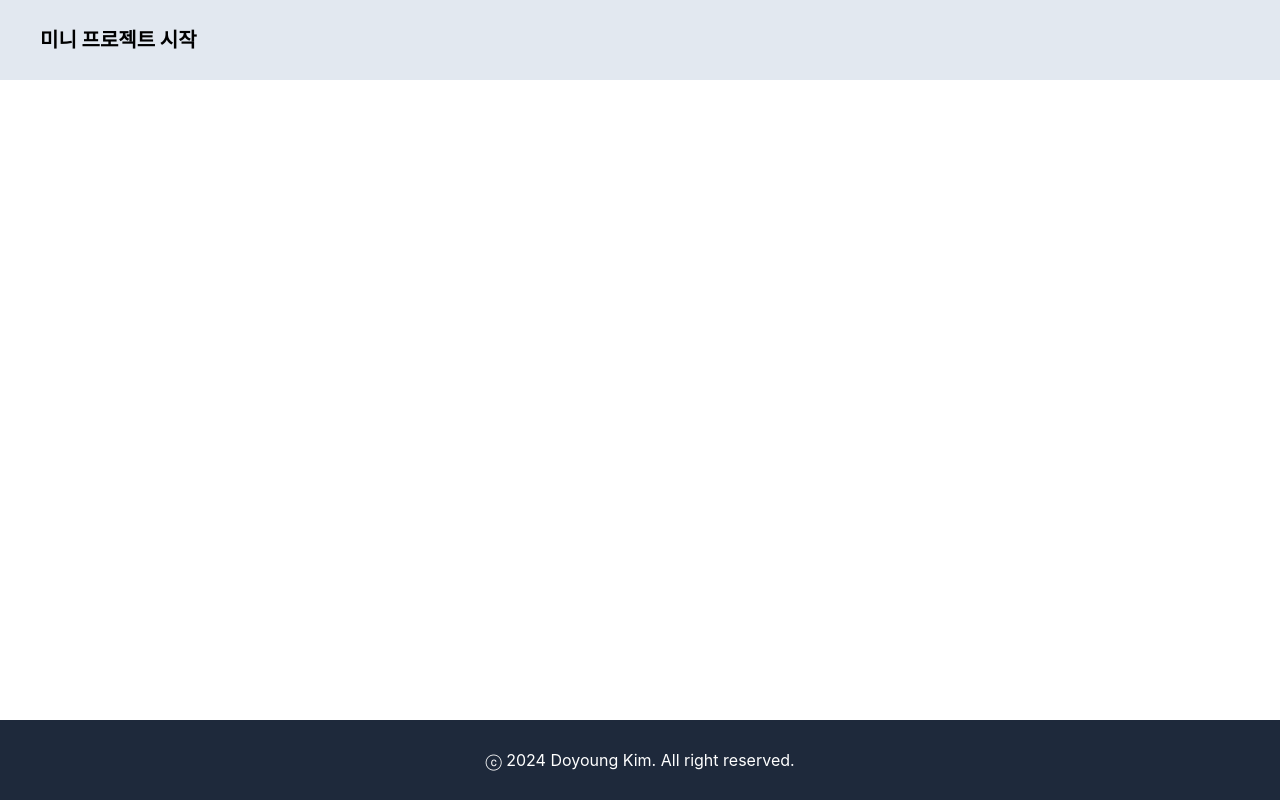
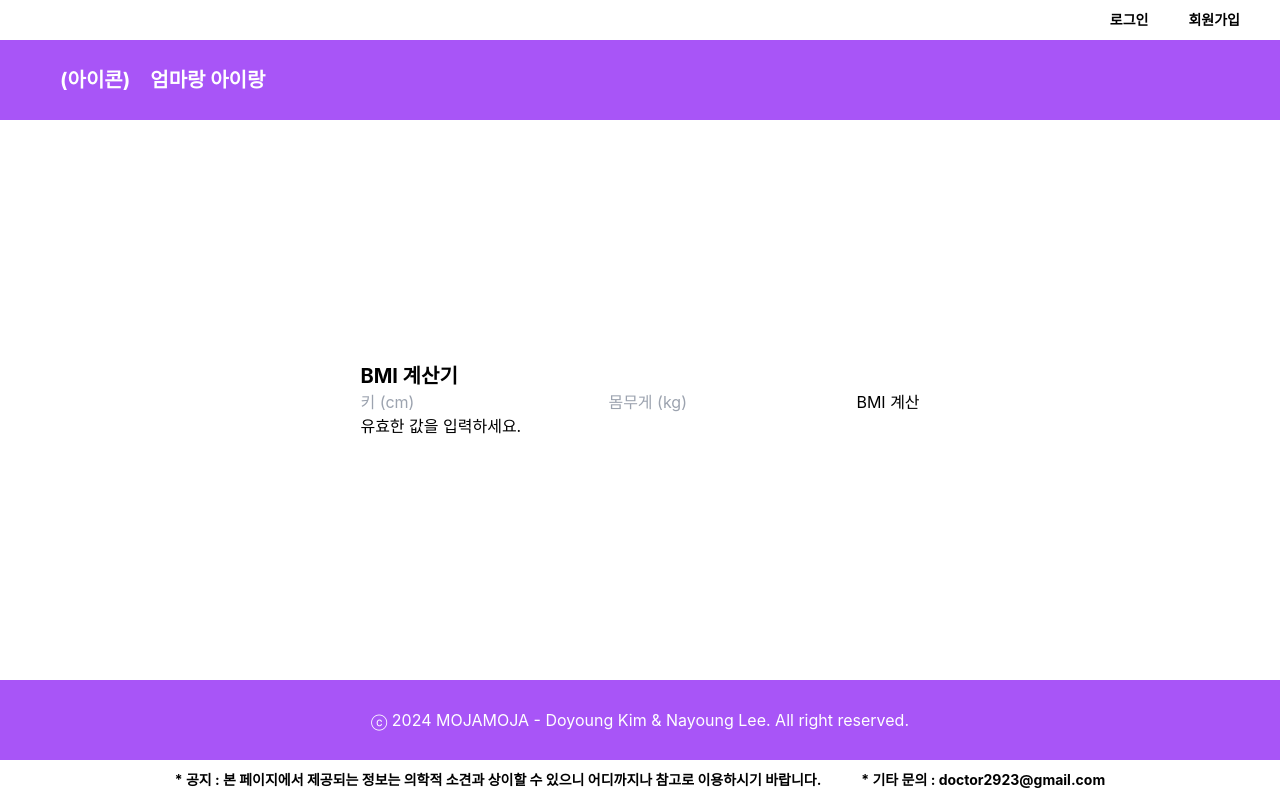
Before and after one commit to DoyoungKim273/2, a React (Create React App) app in the folder mini/: page / in a window 1280 px wide. Built offline with nearby package versions, Linux system fonts and the light colour scheme.

Commit message:
bmi 계산기

```diff
--- a/mini/src/App.js
+++ b/mini/src/App.js
@@ -1,16 +1,28 @@
 import logo from './logo.svg';
 import './App.css';
+import BMI from './body/BMI';
 
 function App() {
   return (
     <div className="flex flex-col w-full max-w-screen-xl h-screen mx-auto overscroll-y-auto">
-      <header className="flex justify-between items-center h-20 p-10 text-xl font-bold text-black bg-slate-200">
-      <div>미니 프로젝트 시작</div>
+      <div className="flex justify-end items-center h-5 p-5 text-sm font-bold">
+        <div className="p-5">로그인</div>
+        <div className="p-5">회원가입</div>
+      </div>
+      <header className="flex justify-start items-center h-20 p-10 text-xl font-bold text-white bg-purple-500" >
+      <div className="p-5">(아이콘)</div>
+      <div>엄마랑 아이랑</div>
       </header>
-      <main className="grow flex flex-col justify-center items-center"></main>
-      <footer className="flex justify-center items-center h-20 bg-slate-800 text-base text-white">
-        ⓒ 2024 Doyoung Kim. All right reserved.
+      <main className="grow flex flex-col justify-center items-center">
+        <BMI/>
+      </main>
+      <footer className="flex justify-center items-center h-20 bg-purple-500 text-base text-white">
+        ⓒ 2024 MOJAMOJA - Doyoung Kim & Nayoung Lee. All right reserved.
       </footer>
+      <div className="flex justify-center items-center h-5 p-5 text-sm font-bold">
+        <div className="p-5">* 공지 : 본 페이지에서 제공되는 정보는 의학적 소견과 상이할 수 있으니 어디까지나 참고로 이용하시기 바랍니다.</div>
+        <div className="p-5">* 기타 문의 : doctor2923@gmail.com</div>
+      </div>
     </div>
   );
 }
--- /dev/null
+++ b/mini/src/body/BMI.js
@@ -0,0 +1,50 @@
+import React, { useState } from "react";
+
+export default function BMI() {
+  // 상태 변수를 정의합니다.
+  const [height, setHeight] = useState("");
+  const [weight, setWeight] = useState("");
+  const [bmi, setBmi] = useState(null);
+
+  // BMI 계산 함수입니다.
+  const calculateBMI = () => {
+    const heightInMeters = parseFloat(height) / 100; // cm를 m로 변환
+    const weightInKg = parseFloat(weight);
+
+    if (heightInMeters > 0 && weightInKg > 0) {
+      const bmiValue = weightInKg / (heightInMeters * heightInMeters);
+      setBmi(bmiValue.toFixed(2));
+    } else {
+      setBmi(null);
+    }
+  };
+
+  return (
+    <div>
+      <div id="bmi-calculator">
+        <h2 className="text-xl font-bold">BMI 계산기</h2>
+        <div></div>
+        <input
+          type="number"
+          id="height"
+          placeholder="키 (cm)"
+          value={height}
+          onChange={(e) => setHeight(e.target.value)}
+        />
+        <input
+          type="number"
+          id="weight"
+          placeholder="몸무게 (kg)"
+          value={weight}
+          onChange={(e) => setWeight(e.target.value)}
+        />
+        <button onClick={calculateBMI}>BMI 계산</button>
+        <div id="result">
+          {bmi !== null
+            ? `당신의 BMI는 ${bmi} 입니다.`
+            : "유효한 값을 입력하세요."}
+        </div>
+      </div>
+    </div>
+  );
+}
```
